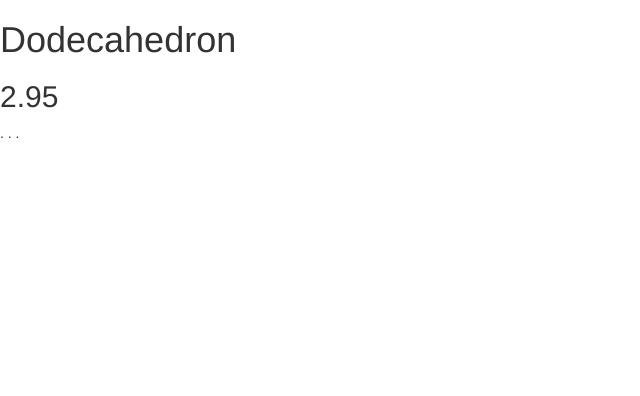
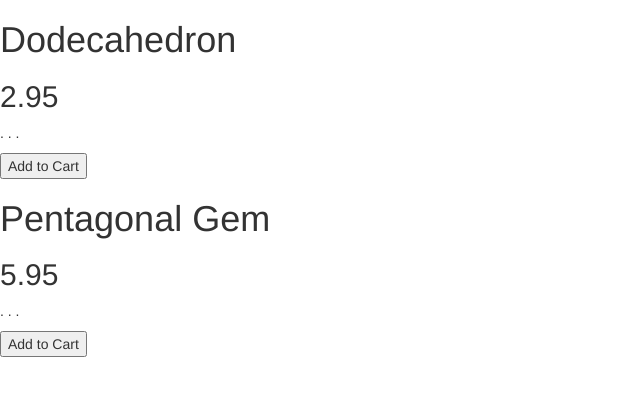
Before and after one commit to josenberg/codeschool.angular1, a plain HTML site: page index.html in a window 1280 px wide. Shown: the whole page, without its empty margins (0-640 px from the left). Drawn offline with nearby package versions, Linux system fonts and the light colour scheme.

Commit message:
using directives to handle state of the elements basead on its attributes

```diff
--- a/app.js
+++ b/app.js
@@ -1,14 +1,23 @@
 (function() {
   var app = angular.module('store', []);
 
+  var gems = [{
+      name: 'Dodecahedron',
+      price: 2.95,
+      description: '. . .',
+      canPurchase: true,
+      soldOut: false
+    }, {
+        name: 'Pentagonal   Gem',
+        price: 5.95,
+        description: '. . .',
+        canPurchase: true,
+        soldOut: false
+      }]
   // Note that the controller is inside the app module
   app.controller('StoreController', function() {
-    this.product = gem;
+    this.products = gems;
   });
 
-  var gem = {
-    name: 'Dodecahedron',
-    price: 2.95,
-    description: '. . .'
-  }
+
 })();
--- a/index.html
+++ b/index.html
@@ -5,13 +5,16 @@
     <title> Angular Code School Course </title>
     <link rel="stylesheet" href="https://maxcdn.bootstrapcdn.com/bootstrap/3.3.7/css/bootstrap.min.css" integrity="sha384-BVYiiSIFeK1dGmJRAkycuHAHRg32OmUcww7on3RYdg4Va+PmSTsz/K68vbdEjh4u" crossorigin="anonymous">
   </head>
-  <body>
+  <body ng-controller="StoreController as store">
+    <div ng-repeat="product in store.products"
     <!-- Settings this directive allow us to acess the controller in this HTML -->
-    <div ng-controller="StoreController as store">
+    <div ng-hide="product.soldOut">
       <!-- the scope of the controller are binded to be inside of this div, tryng to acess it from outside will not work-->
-      <h1> {{store.product.name}} </h1>
-      <h2> {{store.product.price}} </h2>
-      <p> {{store.product.description}} </p>
+      <h1> {{product.name}} </h1>
+      <h2> {{product.price}} </h2>
+      <p> {{product.description}} </p>
+      <!-- there is some built-in directives, the ng-show by sample can hide or show a element based on a boolean property -->
+      <button ng-show="product.canPurchase"> Add to Cart </button>
     </div>
     <script src="https://ajax.googleapis.com/ajax/libs/angularjs/1.6.0-rc.2/angular.min.js"></script>
     <script src="app.js"></script>
```
